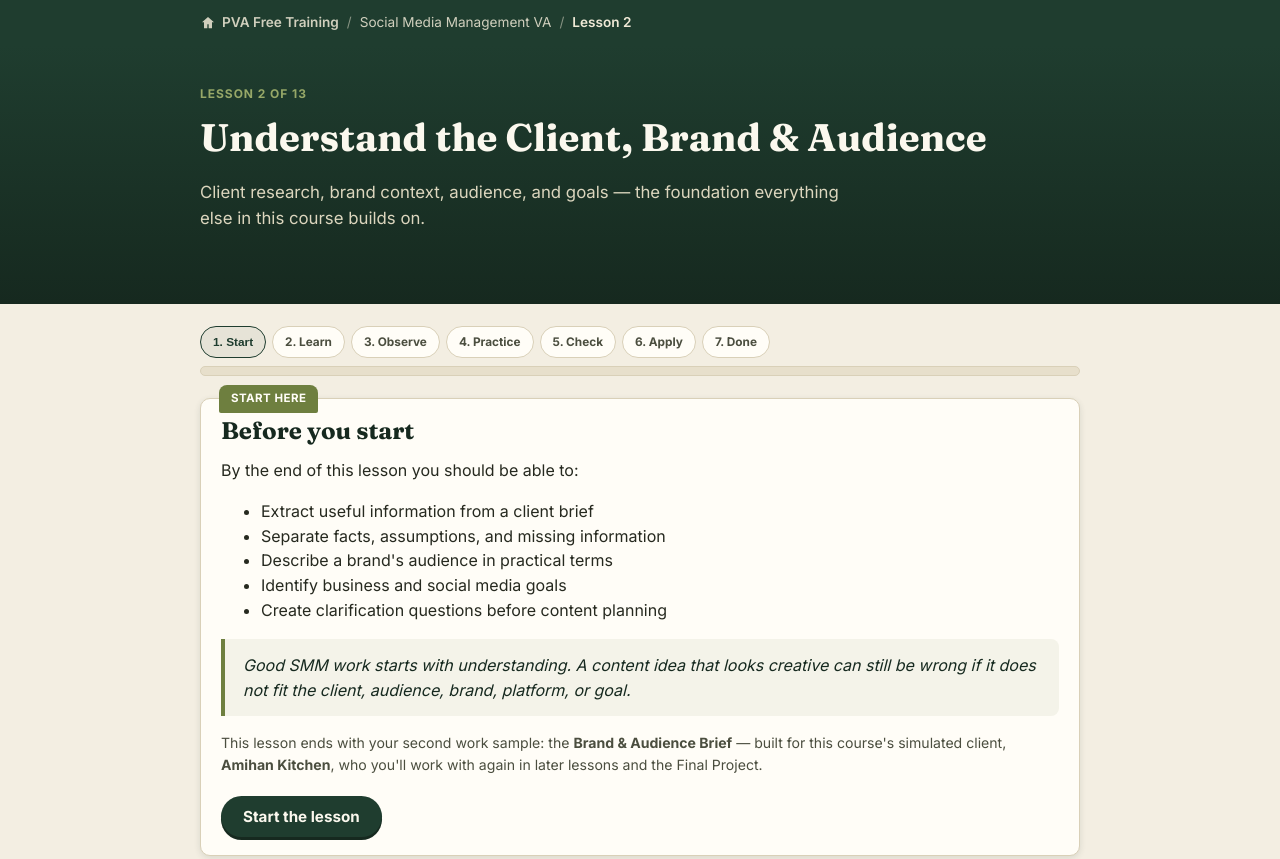
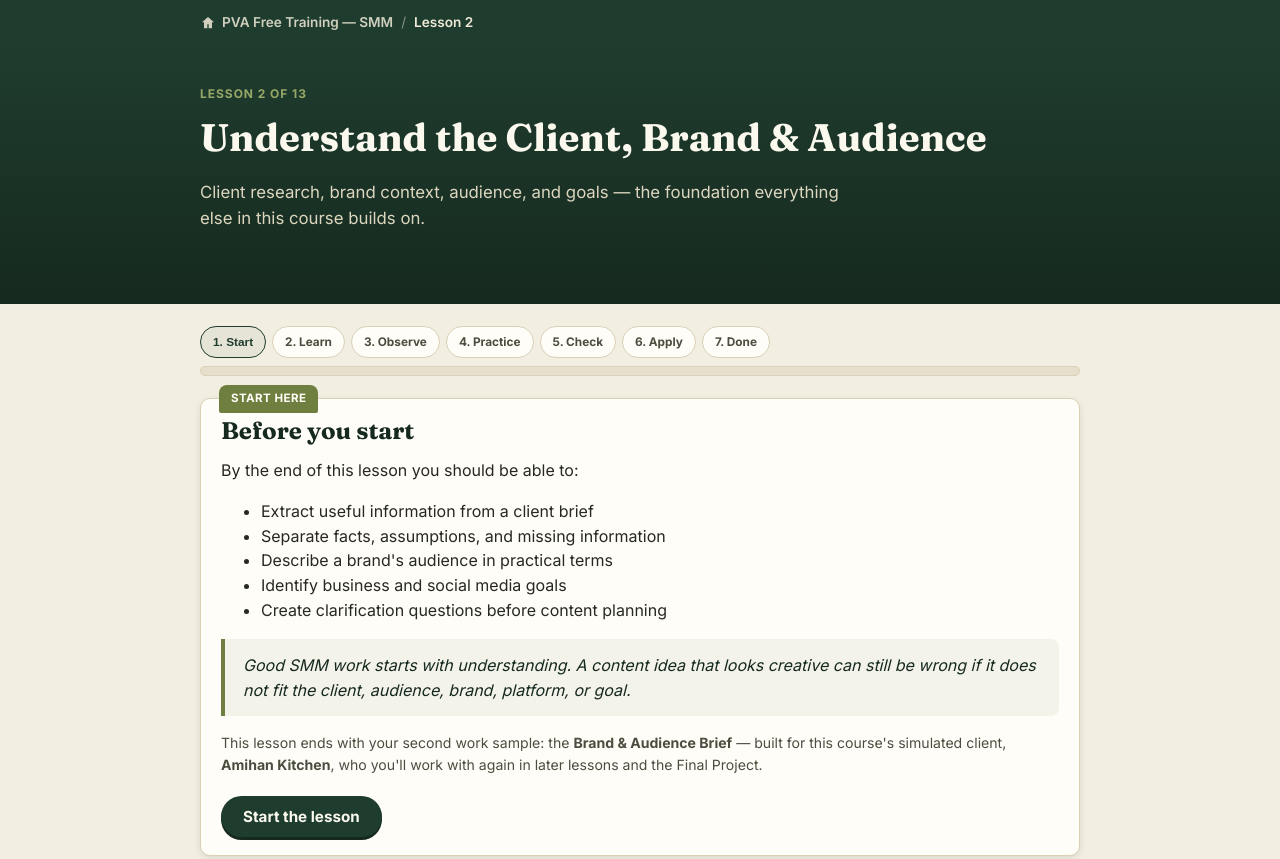
Before and after one commit to probinsiyanongva-rgb/pva-smm-free-training, a plain HTML site: page lesson-2/index.html in a window 1280 px wide. Shown: the top 859 px of the page. Drawn offline with Linux system fonts and the light colour scheme.

Commit message:
Add files via upload

```diff
--- a/lesson-2/index.html
+++ b/lesson-2/index.html
@@ -14,12 +14,10 @@
 
 <div class="route-bar">
   <div class="route-track">
-    <a class="home-btn" href="../../">
+    <a class="home-btn" href="../">
       <svg viewBox="0 0 24 24" aria-hidden="true"><path d="M12 3l9 8h-3v9h-5v-6H11v6H6v-9H3l9-8z"/></svg>
-      PVA Free Training
+      PVA Free Training — SMM
     </a>
-    <span class="sep">/</span>
-    <a href="../">Social Media Management VA</a>
     <span class="sep">/</span>
     <span class="current">Lesson 2</span>
   </div>
```
Also changed, not shown: index.html (+4 -6 lines), lesson-1/index.html (+2 -4 lines), lesson-3/index.html (+2 -4 lines), lesson-4/index.html (+2 -4 lines).
